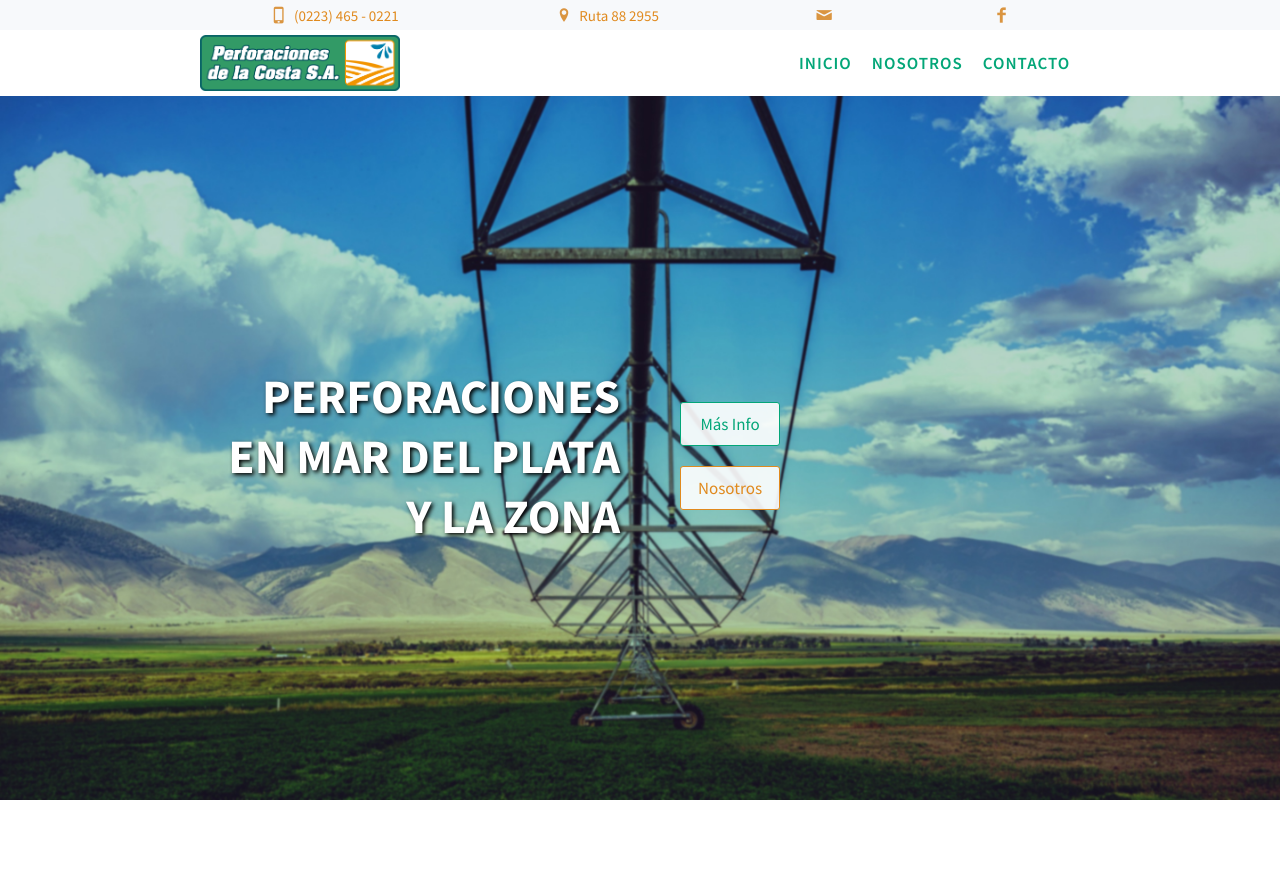
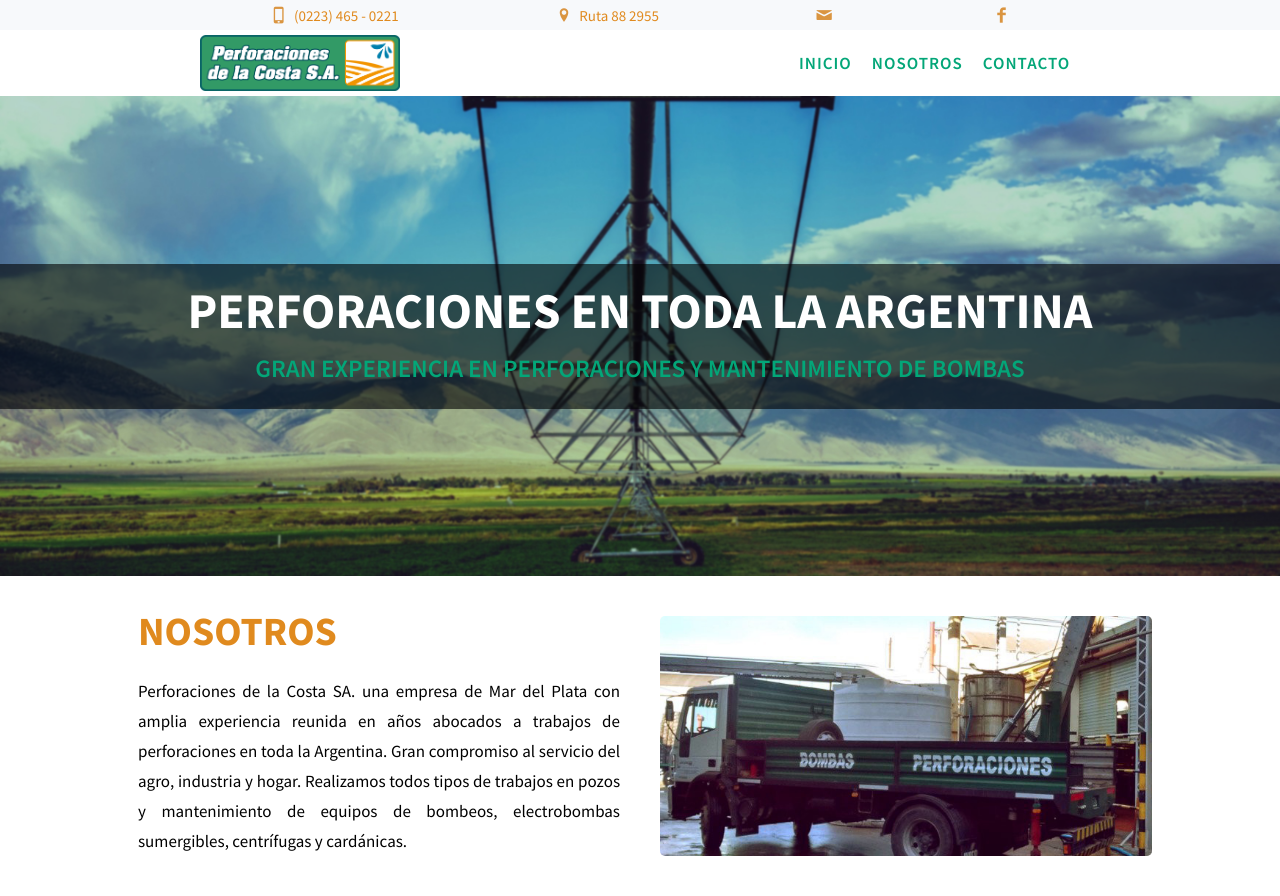
Before and after one commit to GianMasto/perforaciones_de_la_costa_sa, a plain HTML site: page index.html in a window 1280 px wide. Before the commit the page ends 800 px from the top, so only its background shows below. Drawn offline with Linux system fonts and the light colour scheme.

Commit message:
Nosotros section added

```diff
--- a/index.html
+++ b/index.html
@@ -11,9 +11,9 @@
   <link href="https://fonts.googleapis.com/css?family=Source+Sans+Pro:400,600,700" rel="stylesheet">
   <link rel="stylesheet" href="style/style.css">
   <link rel="stylesheet" media="screen and (max-width: 768px)" href="style/mobile.css">
+  <link rel="stylesheet" media="screen and (max-width: 425px)" href="style/small-mobile.css">
 </head>
 <body>
-  <section class="heading">
   <section class="infobar">
     <div class="container" id="infobar-center">
       <div class="infobar-content">
@@ -34,7 +34,6 @@
       </div>
     </div>
   </section>
-
   <nav class="navbar">
     <div class="navbar-burger" id="js-burger">
       <div class="burger-line"></div>
@@ -48,23 +47,28 @@
 
     <ul class="navbar-list" id="js-list">
       <li><a class="navbar-link" href="index.html">Inicio</a></li>
-        <li><a class="navbar-link" href="nosotros.hmtl">Nosotros</a></li>
+      <li><a class="navbar-link" href="#nosotros">Nosotros</a></li>
       <li><a class="navbar-link" href="contacto.html">Contacto</a></li>
     </ul>
   </nav>
 
   <section class="hero">
-      <div class="left">
-        <h1 class="title">Perforaciones <br> en Mar del Plata <br> y la zona</h1>
+    <header class="hero-text">
+      <h1 class="title">Perforaciones en toda la Argentina</h1>
+      <h2 class="subtitle">Gran experiencia en perforaciones y mantenimiento de bombas</h2>
+    </header>
+  </section>
+
+  <article class="container">
+    <header id="nosotros">
+      <div class="text">
+        <h3 class="lead">Nosotros</h3>
+        <p>Perforaciones de la Costa SA. una empresa de Mar del Plata con amplia experiencia reunida en años abocados a trabajos de perforaciones en toda la Argentina. Gran compromiso al servicio del agro, industria y hogar.
+        Realizamos todos tipos de trabajos en pozos y mantenimiento de equipos de bombeos, electrobombas sumergibles, centrífugas y cardánicas.</p>
       </div>
-      <div class="right">
-        <a href="" class="btn btn-green">Más Info</a>
-        <a href="" class="btn btn-orange">Nosotros</a>
-      </div>
-    </section>
-  </div>
-
-  <p>Lorem ipsum dolor sit amet consectetur adipisicing elit. Vitae ipsum optio sapiente, molestias neque et saepe quis, reprehenderit delectus obcaecati dolorem! Modi error repellat nemo facere autem consequatur ducimus aliquid nulla commodi est veritatis accusamus, reiciendis sint magni officiis fugit dignissimos natus provident esse ab minus soluta voluptatibus officia. Dolorum blanditiis fuga sequi, praesentium aperiam quas asperiores dolor accusantium, harum facere nemo excepturi, qui aliquam perspiciatis consequuntur amet deleniti fugit autem incidunt a nihil dolorem in. Earum amet quam non soluta illo sint tempora quisquam doloribus ipsum. Maxime minus, accusamus aliquid perspiciatis omnis totam ab iure repudiandae et voluptas itaque esse, ad ullam odio corporis dolorem hic rem facere saepe velit sit nobis aut iste delectus! Saepe obcaecati doloremque adipisci, earum ipsam aspernatur accusamus maxime sed quaerat voluptatibus accusantium, debitis ducimus officia aut distinctio exercitationem! Perferendis est illum molestias veniam nihil assumenda quibusdam soluta. Quo praesentium modi atque earum saepe!</p>
+      <div class="photo"></div>
+    </header>
+  </article>
 
 
   <script src="js/app.js"></script>
--- a/style/mobile.scss
+++ b/style/mobile.scss
@@ -1,6 +1,5 @@
 @import 'variables';
 
-.heading {
 .navbar {
   display: block;
   padding: 1rem;
@@ -21,7 +20,7 @@
       height: .3rem;
       background: $green;
       margin: .4rem;
-        transition: color .2s;
+      transition: background .2s;
     }
 
     &:hover {
@@ -55,24 +54,35 @@
 }
 
 .hero {
-    flex-direction: column;
-
-    .left {
-      text-align: center;
-      margin-top: 10vh;
+  height: 90vh;
+  .title {
+    font-size: 4rem;
+    margin-bottom: 1.5rem;
   }
-
-    .right {
-      justify-content: flex-start;
-      flex-direction: row;
-
-      a {
-        height: 4.3rem;
+  .subtitle {
+    font-size: 2.5rem;
   }
 }
 
-    .title {
-      font-size: 3rem;
+#nosotros {
+  flex-direction: column;
+
+  .text {
+    margin-right: 0;
+    padding-right: 1rem;
+
+    h3 {
+      text-align: center;
     }
   }
+
+  .photo {
+    background-position-x: left;
+    margin: 0;
+    margin-top: 2rem;
+    padding: 0;
+    height: 300px;
+    border-radius: 0;
   }
+
+}
--- /dev/null
+++ b/style/small-mobile.scss
@@ -0,0 +1,14 @@
+@import 'variables';
+
+.hero {
+  .hero-text {
+    .title {
+      font-size: 3rem;
+    }
+    .subtitle {
+      font-size: 2rem;
+      font-weight: 600;
+      letter-spacing: 0;
+    }
+  }
+}
--- a/style/style.scss
+++ b/style/style.scss
@@ -14,7 +14,6 @@ html {
 
 body {
   font-size: 1.7rem;
-  overflow-x: hidden;
 }
 
 .container {
@@ -23,6 +22,15 @@ body {
   text-align: center;
   height: 100%;
 }
+
+.lead {
+  margin-bottom: 3rem;
+  font-size: 4rem;
+  font-weight: 700;
+  text-transform: uppercase;
+  color: $orange;
+}
+
 
 .btn {
   padding: 1rem;
@@ -44,10 +52,6 @@ body {
 .btn-orange {
   color: $orange;
 }
-
-.heading {
-  height: 100vh;
-  background: url('../img/riego72.jpg') no-repeat center center/cover;
 
 .infobar {
   height: 3rem;
@@ -134,39 +138,57 @@ body {
 }
 
 .hero {
+  background: url('../img/riego721.jpg') no-repeat bottom center/cover;
   display: flex;
+  flex-direction: column;
   justify-content: center;
-    height: 90vh;
+  height: 60vh;
   align-items: center;
 
-    .left, .right {
-      flex-basis: 50%;
-      padding: 0 2rem;
+  .hero-text {
+    background: #00000099;
+    padding: 1.5rem;
+    width: 100%;
+    text-transform: uppercase;
+    .title {
+      text-align: center;
+      color: #FFF;
+      font-weight: 700;
+      font-size: 5rem;
     }
 
-    .left {
-      text-align: right;
-    }
-
-    .right {
-      text-align: left;
-      display: flex;
-      flex-direction: column;
-      flex-basis: 50vw;
+    .subtitle {
+      padding: 1rem;
+      width: 100%;
       text-align: center;
-
-      a {
-        width: 10rem;
-        margin: 1rem 2rem;
+      font-size: 2.5rem;
+      font-weight: 600;
+      color: $green;
     }
   }
 
-    .title {
-      color: #FFF;
-      text-shadow: 2px 2px 4px #000000;
-      font-weight: 700;
-      font-size: 4.8rem;
-      text-transform: uppercase;
+}
+
+#nosotros {
+  margin: 4rem 0;
+  display: flex;
+
+  div {
+    flex: 1;
+  }
+
+  .text {
+    text-align: justify;
+    margin-right:2rem;
+    padding-left: 1rem;
+    line-height: 3rem;
+
+  }
+
+  .photo {
+    background: url('../img/foto1.jpg') no-repeat center center/cover;
+    margin-left: 2rem;
+    padding-right: 1rem;
+    border-radius: 5px;
   }
 }
-}
```
Also changed, not shown: img/foto1.jpg (added), img/riego721.jpg (added), style/mobile.css, style/small-mobile.css (added), style/style.css, 3 other files. Lines whose indentation alone changed are shown as unchanged.
